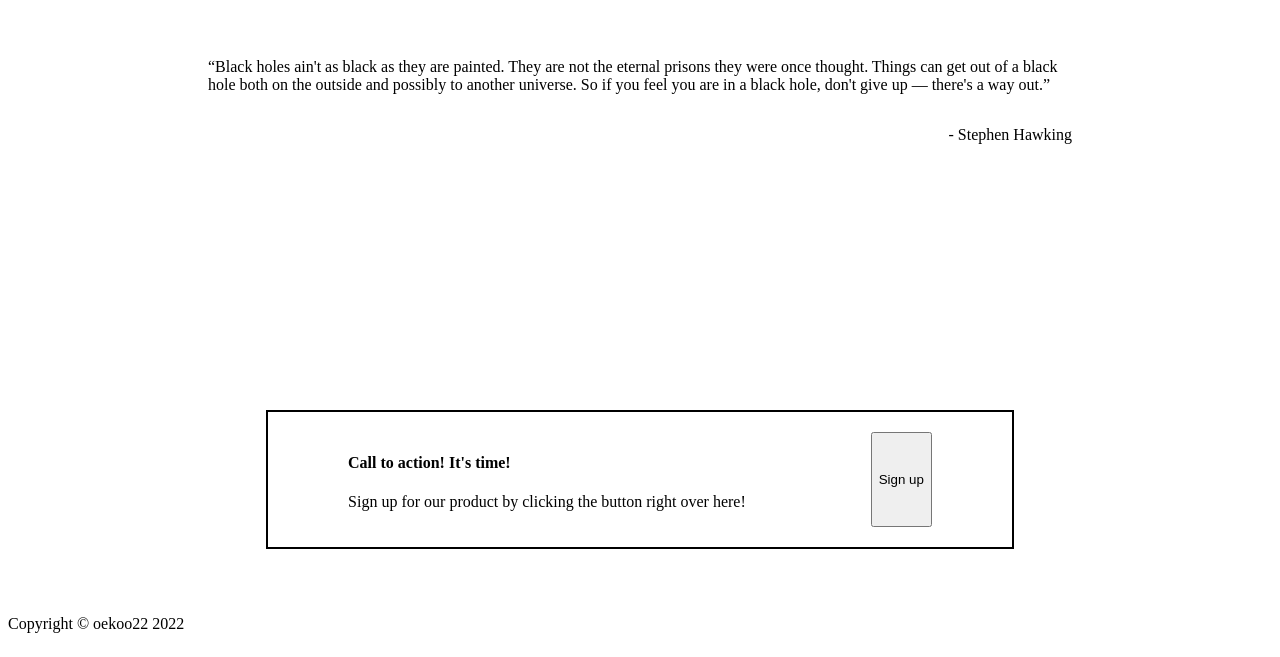
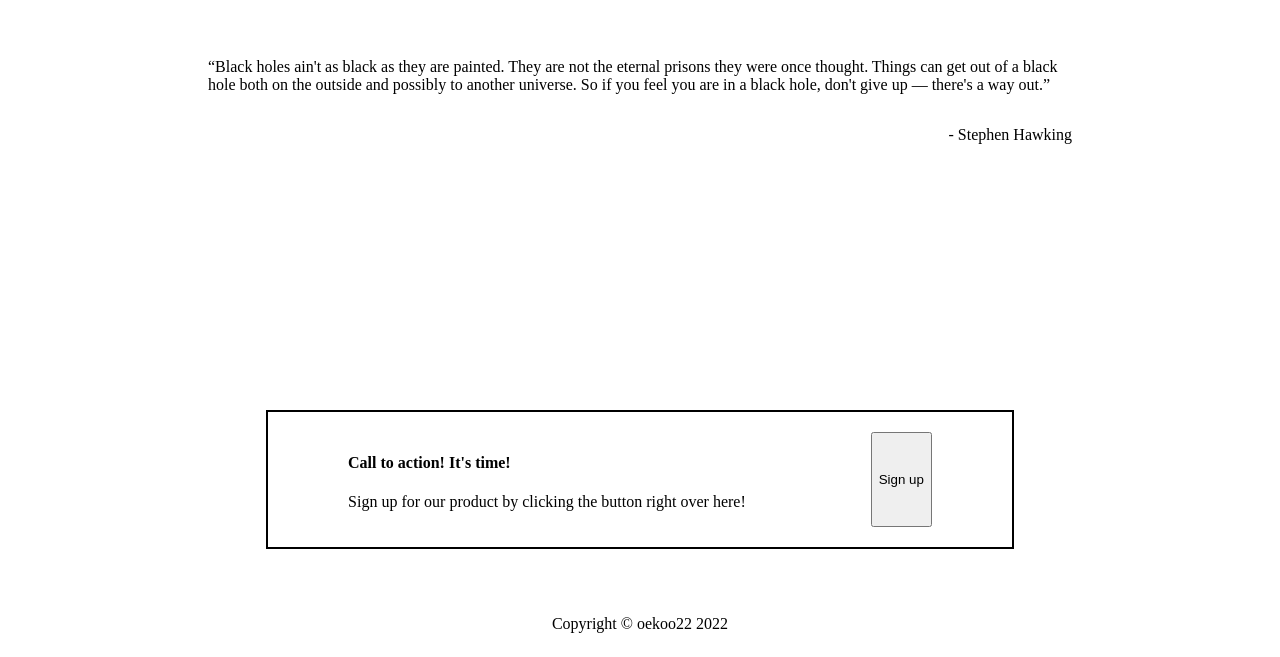
Before and after one commit to oekoo22/Landing-Page, a plain HTML site: page index.html in a window 1280 px wide. Shown: the part 1024-1681 px from the top of the page. Drawn offline with Linux system fonts and the light colour scheme.

Commit message:
Place Footer

```diff
--- a/style.css
+++ b/style.css
@@ -82,3 +82,9 @@ h2 {
 .sub-text {
     margin-right: 125px;
 }
+
+.footer {
+    display: flex;
+    justify-content: center;
+    align-items: center;
+}
```
